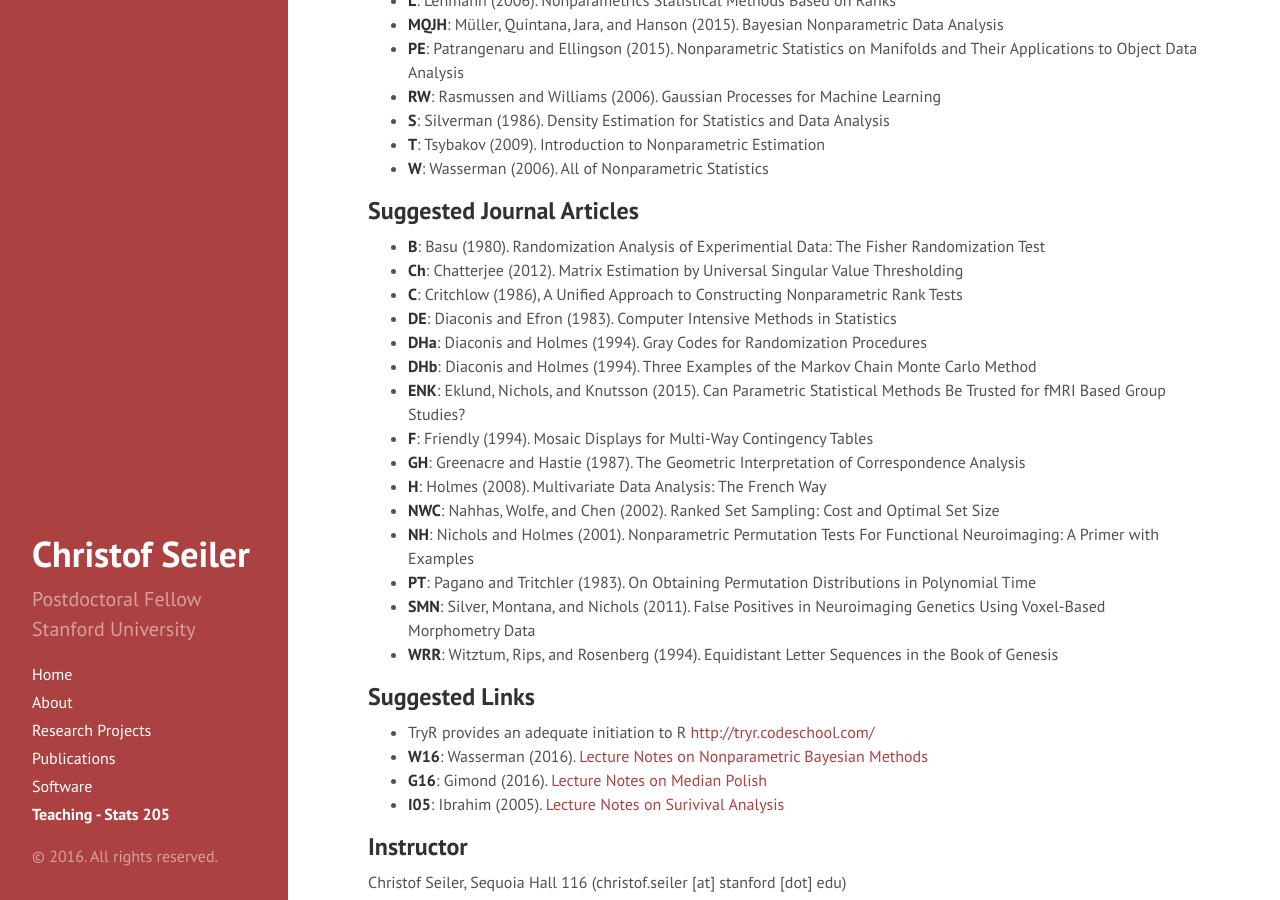
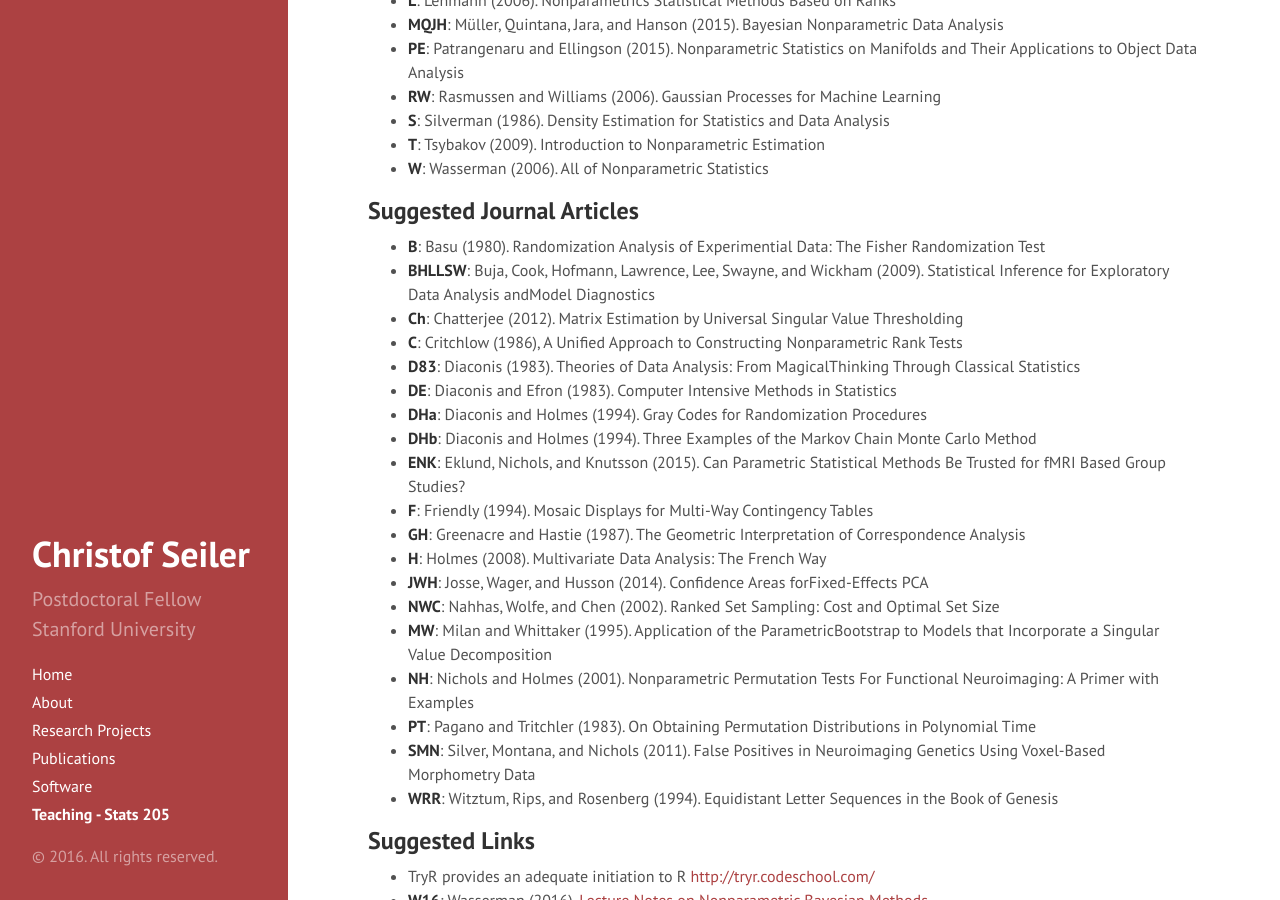
Before and after one commit to ChristofSeiler/ChristofSeiler.github.io, a Jekyll site: the page built from stats205.md, in a window 1280 px wide and 900 px high, scrolled down 655 px. Built offline with Jekyll 4.4.1, drawn with Linux system fonts in a browser that asks for light colours; formulas are drawn with MathJax 3.

Commit message:
added background material for visualization lecture

```diff
--- a/stats205.md
+++ b/stats205.md
@@ -31,8 +31,10 @@
 
 ## Suggested Journal Articles
 * **B**: Basu (1980). Randomization Analysis of Experimential Data: The Fisher Randomization Test
+* **BHLLSW**: Buja, Cook, Hofmann, Lawrence, Lee, Swayne, and Wickham (2009). Statistical Inference for Exploratory Data Analysis andModel Diagnostics
 * **Ch**: Chatterjee (2012). Matrix Estimation by Universal Singular Value Thresholding
 * **C**: Critchlow (1986), A Unified Approach to Constructing Nonparametric Rank Tests
+* **D83**: Diaconis (1983). Theories of Data Analysis: From MagicalThinking Through Classical Statistics
 * **DE**: Diaconis and Efron (1983). Computer Intensive Methods in Statistics
 * **DHa**: Diaconis and Holmes (1994). Gray Codes for Randomization Procedures
 * **DHb**: Diaconis and Holmes (1994). Three Examples of the Markov Chain Monte Carlo Method
@@ -40,7 +42,9 @@
 * **F**: Friendly (1994). Mosaic Displays for Multi-Way Contingency Tables
 * **GH**: Greenacre and Hastie (1987). The Geometric Interpretation of Correspondence Analysis
 * **H**: Holmes (2008). Multivariate Data Analysis: The French Way
+* **JWH**: Josse, Wager, and Husson (2014). Confidence Areas forFixed-Effects PCA
 * **NWC**: Nahhas, Wolfe, and Chen (2002). Ranked Set Sampling: Cost and Optimal Set Size
+* **MW**: Milan and Whittaker (1995). Application of the ParametricBootstrap to Models that Incorporate a Singular Value Decomposition
 * **NH**: Nichols and Holmes (2001). Nonparametric Permutation Tests For Functional Neuroimaging: A Primer with Examples
 * **PT**: Pagano and Tritchler (1983). On Obtaining Permutation Distributions in Polynomial Time
 * **SMN**: Silver, Montana, and Nichols (2011). False Positives in Neuroimaging Genetics Using Voxel-Based Morphometry Data
@@ -111,7 +115,7 @@
 Lecture 21 | [Ranked Set Sampling](Lecture21/RankedSetSampling.pdf)                                                                             | **HWC** Chapter 15 and **NWC**
 Lecture 22 | [Wavelets](Lecture22/Wavelets.pdf)                                                                                                 | **HWC** Chapter 13 and **W** Chapter 9
 Lecture 23 | [Graph Limits or Graphons](Lecture23/GraphLimits.pdf)                                                                              | **Lo** Part 1 and **Ch**
-Lecture 24 | Inference for Data Visualization                                                                                                   |
+Lecture 24 | Inference for Data Visualization                                                                                                   | **D83**, **BHLLSW**, and **JWH**
 
 ## Homework
 
```
